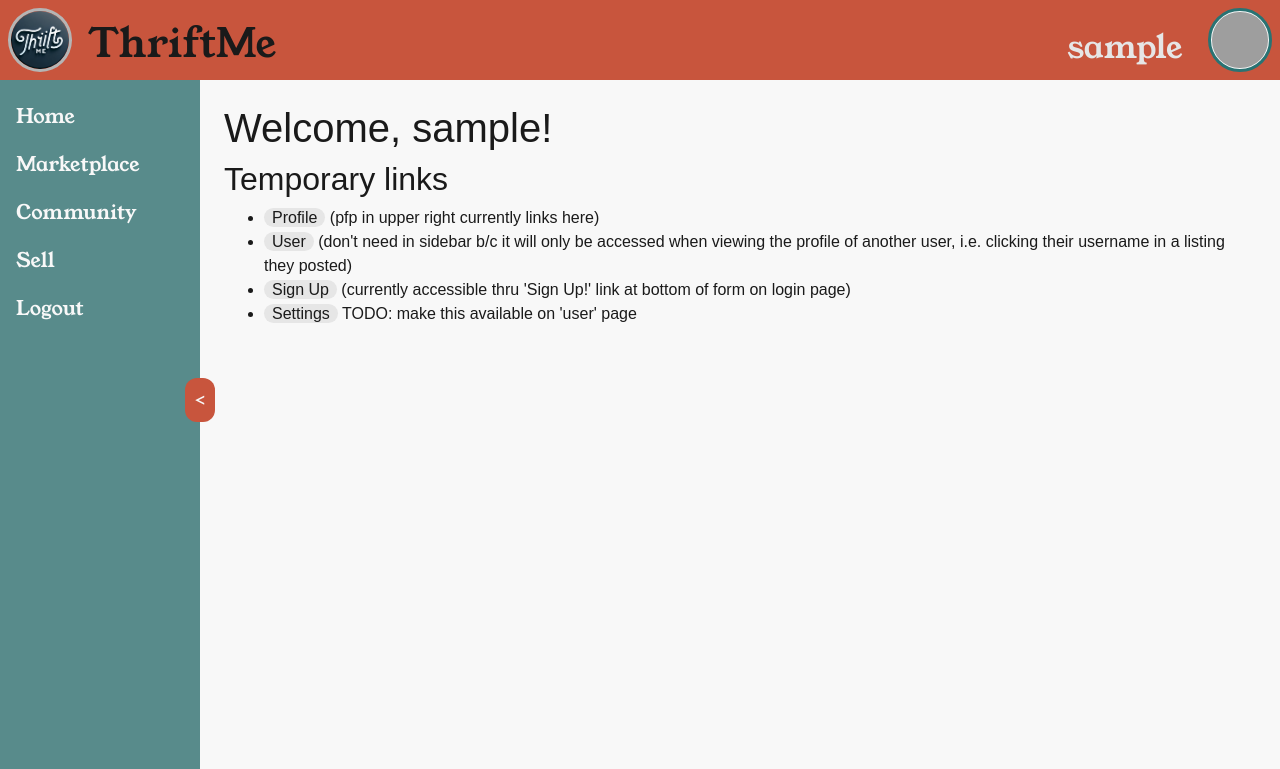
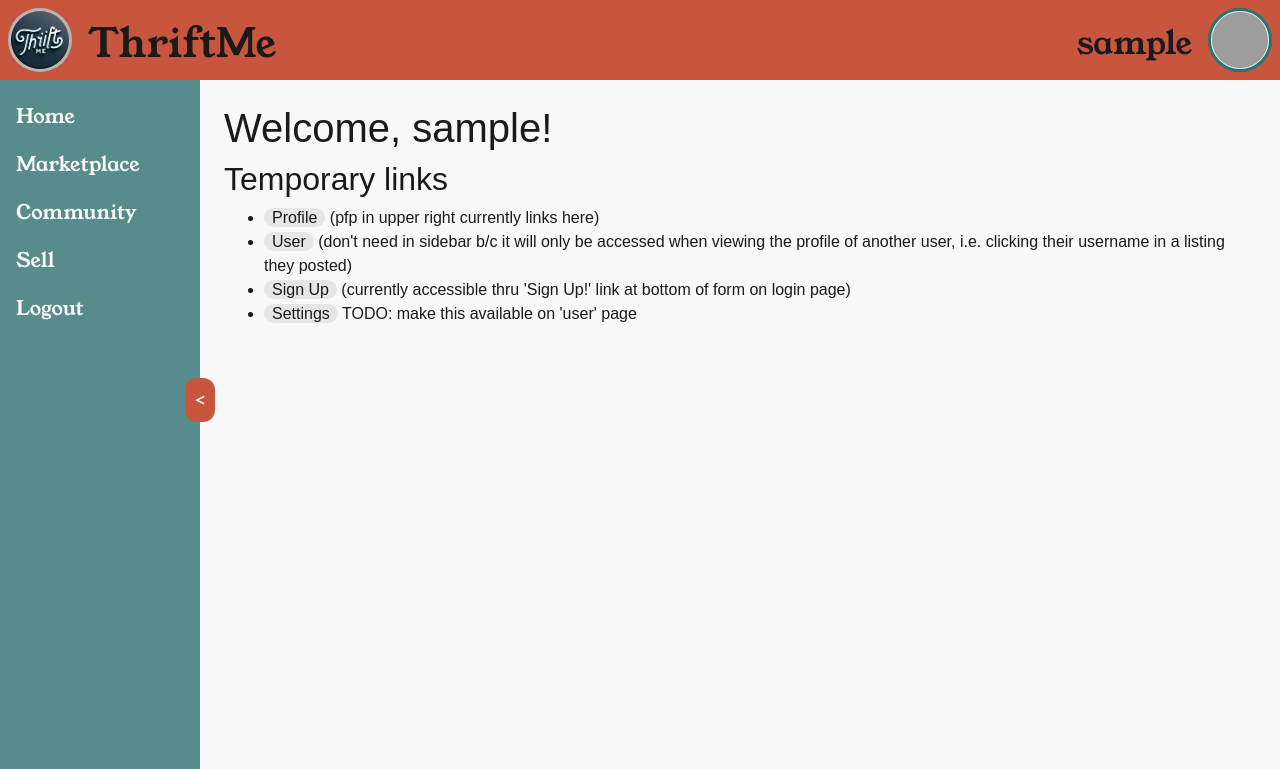
Before and after one commit to RileyRetzloff/ThriftMe, a Flask app: page / in a window 1280 px wide. Shown: the top 769 px of the page. Run offline with Flask 3, Linux system fonts and the light colour scheme; the visitor is signed in with stand-in values (Sample User, id 1); parts of the project's set-up code (start-up, migrations or seed data) failed here and were passed over; some web fonts are replaced; grey boxes are pictures that could not be loaded.

Commit message:
CSS Changes (#46)

```diff
--- a/app/static/css/main.css
+++ b/app/static/css/main.css
@@ -193,6 +193,11 @@ body {
 
 .header-text {
     color: var(--dark-gray);
+}
+
+.header-profile-container {
+    display: flex;
+    align-items: center;
 }
 
 .pfp-container {
@@ -448,8 +453,7 @@ body {
     margin-top: var(--margin-xs);
 }
 
-.profile-button
-{
+.profile-button {
     position: absolute;
     top: 0;
     right: 0;
@@ -469,10 +473,7 @@ body {
 }
 
 .banner-user {
-    font-size: xx-large;
+    font-size: var(--fontxl);
     text-align: right;
-    color: var(--background-light);
-    margin-top: 3vh;
-    margin-left: auto;
-    margin-right: 2vw;
+    color: var(--dark-gray);
 }
--- a/app/templates/template.html
+++ b/app/templates/template.html
@@ -26,16 +26,17 @@
             <a href="#"><img src="../static/images/ThriftMe_logo.png" alt="ThriftMe logo" class="header-logo"></a>
             <a href="#"><h1 class="ml-3 mt-3 header-text">ThriftMe</h1></a>
         </div>
+
+        <div class="header-profile-container">
             {%if session['username'] %}
-        <h1 class="banner-user">{{session['username']}}</h1>
-        {% else %}
+            <a href="/profile"><h1 class="banner-user mt-3 mr-3">{{session['username']}}</h1></a>
             {% endif %}
-
             {% if session['profile_picture'] %}
             <a href="/profile" class="pfp-container"><img src="{{session['profile_picture']}}" alt="custom profile" id="custom-pfp-img"></a>
             {% else %}
             <a href="/profile" class="pfp-container"><img src="../static/images/default-profile.png" alt="default profile" id="pfp-img"></a>
             {% endif %}
+        </div>
     </div>
 
     <!-- Sidebar Wrapper -->
```
Lines whose indentation alone changed are shown as unchanged.
